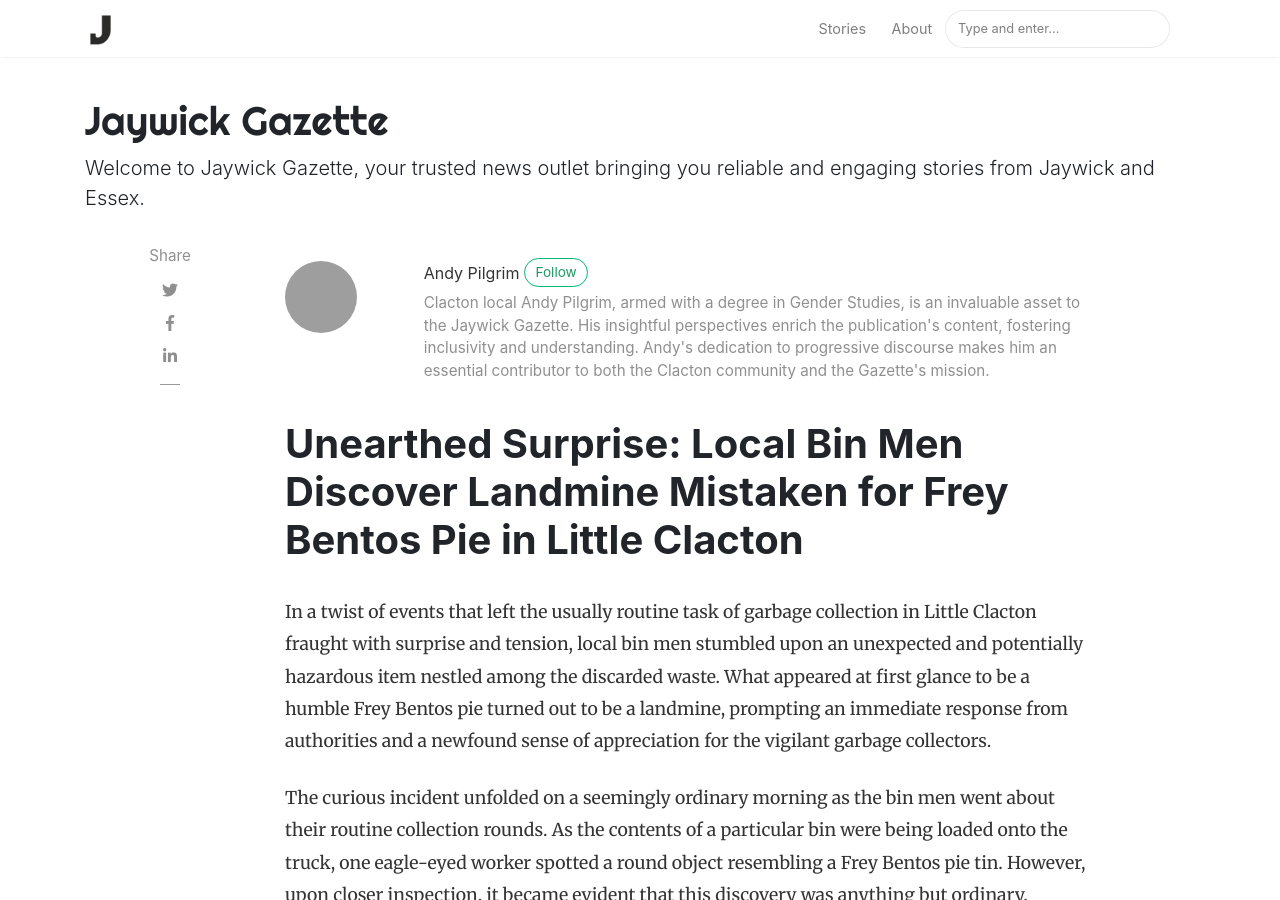
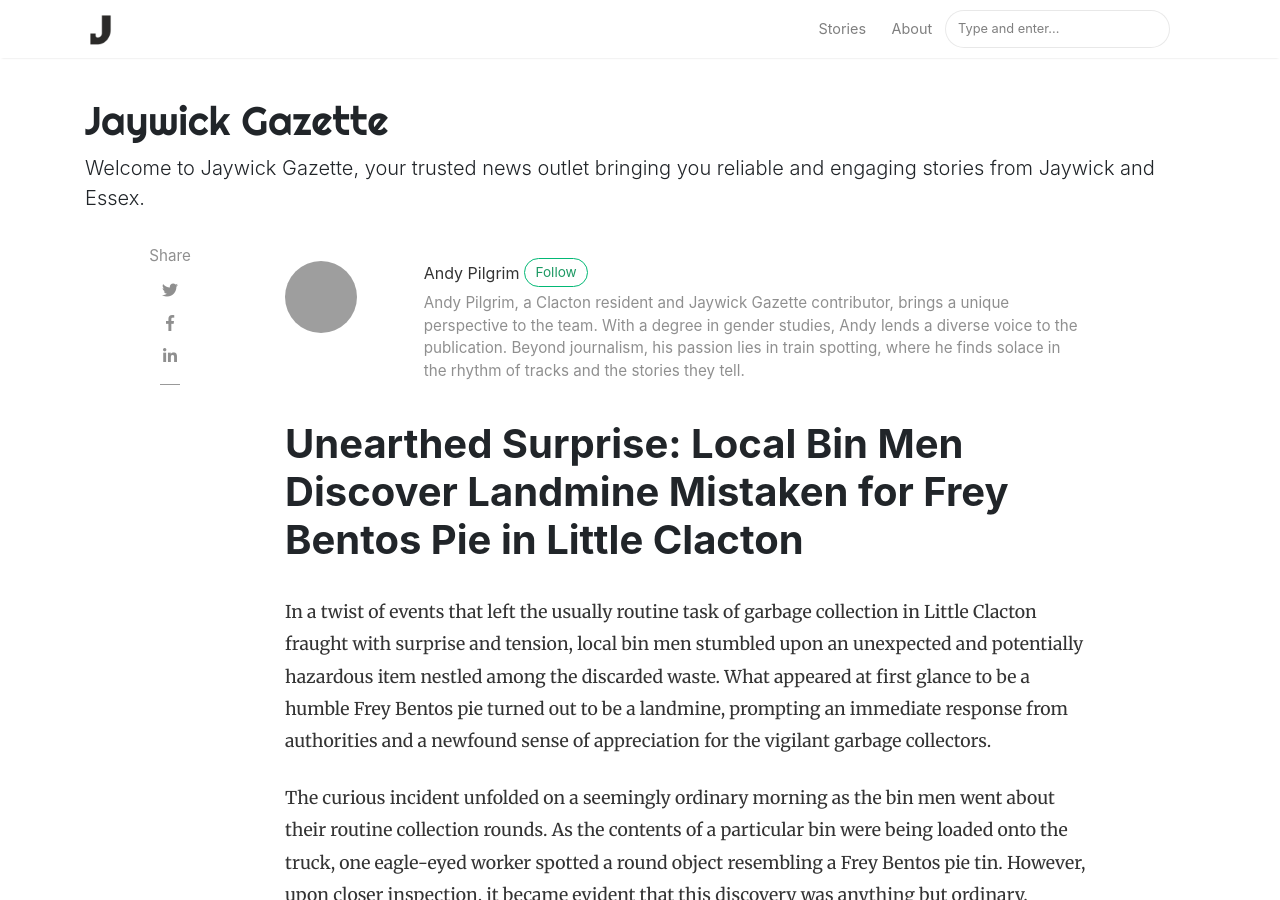
Before and after one commit to notmynews/mediumstyleblog, a Jekyll site: the page built from _posts/2023-08-02- unearthed-surprise.md, in a window 1280 px wide and 900 px high. Built offline with Jekyll 4.4.1, drawn with Linux system fonts in a browser that asks for light colours; nearby versions of some CDN libraries; comment, search, counter and statistics services are not loaded; grey boxes are pictures that could not be loaded.

Commit message:
Update _config.yml

```diff
--- a/_config.yml
+++ b/_config.yml
@@ -69,8 +69,7 @@ authors:
     email: andrew.pilgrim@example.com
     web: https://www.jaywickgazette.co.uk/andy
     twitter: https://twitter.com/andyJW
-    description: "Clacton local Andy Pilgrim, armed with a degree in Gender Studies, is an invaluable asset to the Jaywick Gazette. His insightful perspectives enrich the publication's content, fostering inclusivity and understanding. Andy's dedication to progressive discourse makes him an essential contributor to both the Clacton community and the Gazette's mission."
-
+    description: "Andy Pilgrim, a Clacton resident and Jaywick Gazette contributor, brings a unique perspective to the team. With a degree in gender studies, Andy lends a diverse voice to the publication. Beyond journalism, his passion lies in train spotting, where he finds solace in the rhythm of tracks and the stories they tell."
 # Plugins
 plugins:
   - jekyll-paginate
```
